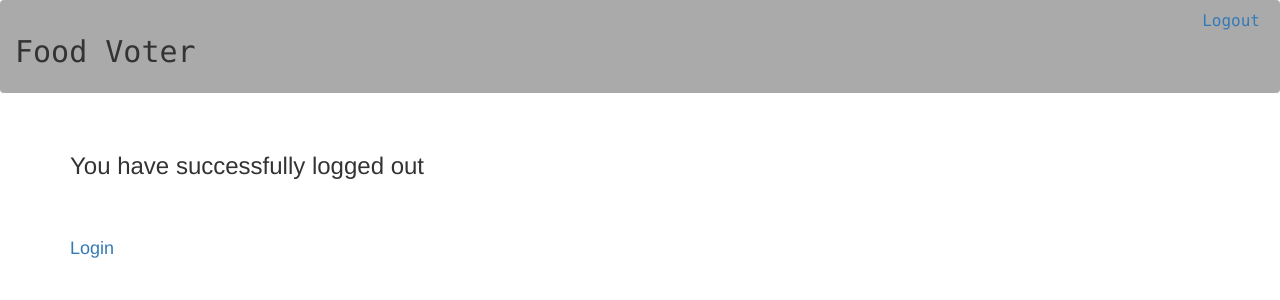
After one commit to MitchellAmundsen/finalrebuild, a Django app: template foodvote/templates/foodvote/logout.html in a window 1280 px wide. The commit adds this page. Shown: the top 300 px of the page. Run offline with Django 3.2, Linux system fonts and the light colour scheme; the template is opened without the code that fills it, so the values that code supplies are empty; some libraries are stand-ins or nearby versions.

Commit message:
back to business

```diff
--- a/foodvote/static/css/stylesheet.css
+++ b/foodvote/static/css/stylesheet.css
@@ -110,3 +110,13 @@ a:hover{
 	font-variant: small-caps;
 	font-style: oblique;
 }
+
+#logout{
+	font-size: 16px;
+	font-family: "Lucida Console";
+	position: absolute;
+	padding: 10px;
+	padding-right: 20px;
+	top: 0px;
+	right: 0px;
+}
--- a/foodvote/templates/foodvote/base.html
+++ b/foodvote/templates/foodvote/base.html
@@ -12,6 +12,7 @@
 <body>
 	<div class="container-fluid" id="header">
 		<h2> Food Voter </h2>
+		<a href="{% url 'logout' %}" id="logout">Logout</a>
 	</div>
 
 	<br></br>
--- a/foodvote/templates/foodvote/group_list.html
+++ b/foodvote/templates/foodvote/group_list.html
@@ -7,13 +7,11 @@
 	{% csrf_token %}
 	{% for group in groups %}
 		<div class = 'container, restvote'>
-			<p class='resttitle'>{{group.name}}</p>
+			<a href="{% url 'group_page' pk=group.pk %}" class='resttitle'>{{group.name}}</a>
 			<br></br>
 			<div class='desc'> Created On: </div><div class='restval'>{{group.create_date}}</div>
 			<div class='desc'> End Date: </div><div class='restval'>{{group.end_date}}</div>
 			<div class='spacing'></div>
-			<br></br>
-			<input type='radio' name='vote' value='{{group.id}}'>
 		</div>
 	{% endfor %}
 	<button type='submit' class='save btn btn-default'>Choose</button>
--- /dev/null
+++ b/foodvote/templates/foodvote/logout.html
@@ -0,0 +1,9 @@
+{% extends 'foodvote/base.html' %}
+
+{% block content %}
+
+<h3> You have successfully logged out </h3>
+<br></br>
+<h4><a href="{% url 'login' %}"> Login </a></h4>
+
+{% endblock %}
--- a/foodvote/urls.py
+++ b/foodvote/urls.py
@@ -6,5 +6,5 @@ urlpatterns = [
 	url(r'^create$', views.create_group, name='create'),
 	url(r'^group_page/(?P<pk>\d+)/$', views.group_page, name='group_page'),
 	url(r'^find$', views.find_group, name='find'),
-	url(r'^group_list/(?P<groupterm>\d+)/$', views.group_list, name='group_list'),
+	url(r'^group_list/(?P<groupterm>\S+)/$', views.group_list, name='group_list'),
 ]
--- a/mysite/urls.py
+++ b/mysite/urls.py
@@ -15,8 +15,12 @@ Including another URLconf
 """
 from django.conf.urls import url, include
 from django.contrib import admin
+from django.contrib.auth import views as auth_views
 
 urlpatterns = [
     url(r'^admin/', admin.site.urls),
-    url(r'', include('foodvote.urls'))
+    url(r'', include('foodvote.urls')),
+    url(r'^o/', include('oauth2_provider.urls', namespace='oauth2_provider')),
+    url(r'^login/$', auth_views.login, {'template_name': 'foodvote/login.html'}, name='login'),
+    url(r'^logout/$', auth_views.logout, {'template_name': 'foodvote/logout.html'}, name='logout'),
 ]
```
Also changed, not shown: foodvote/templates/foodvote/login.html (added, +18 -0 lines), foodvote/templates/registration/login.html (added, +10 -0 lines), foodvote/views.py (+13 -6 lines).
